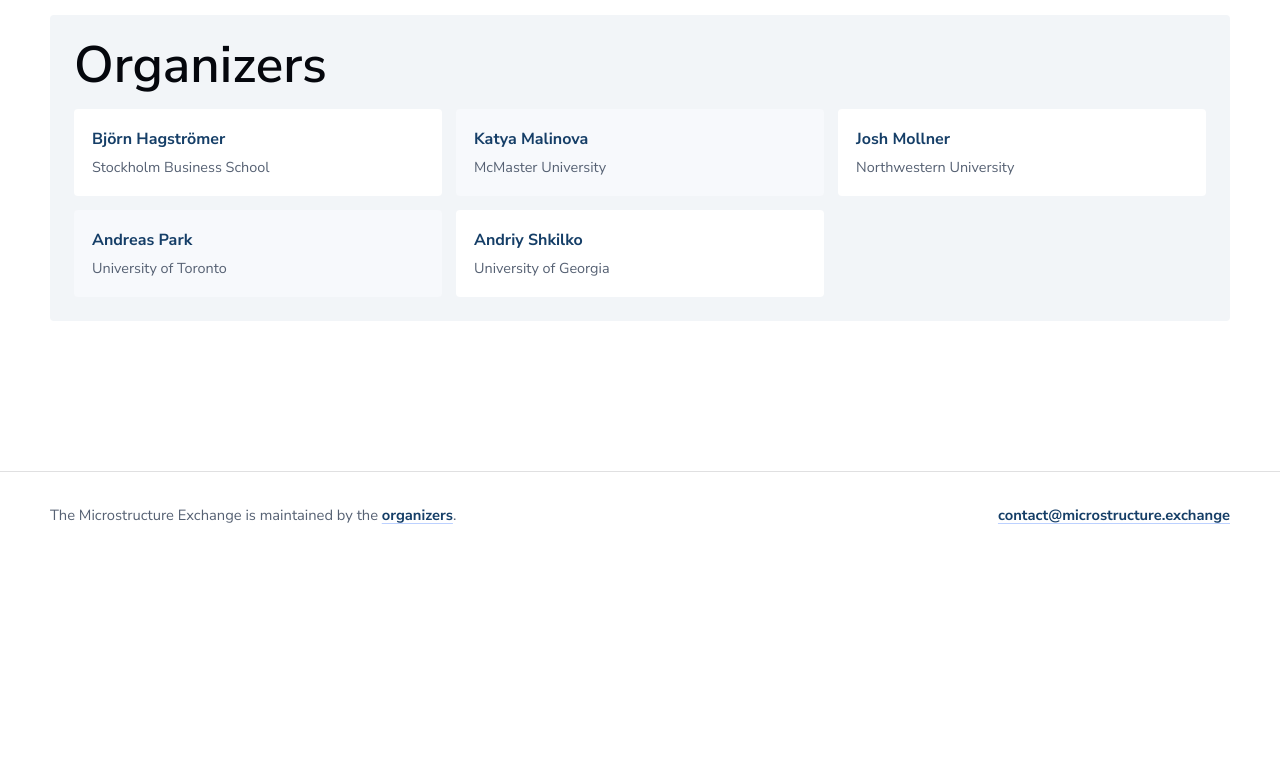
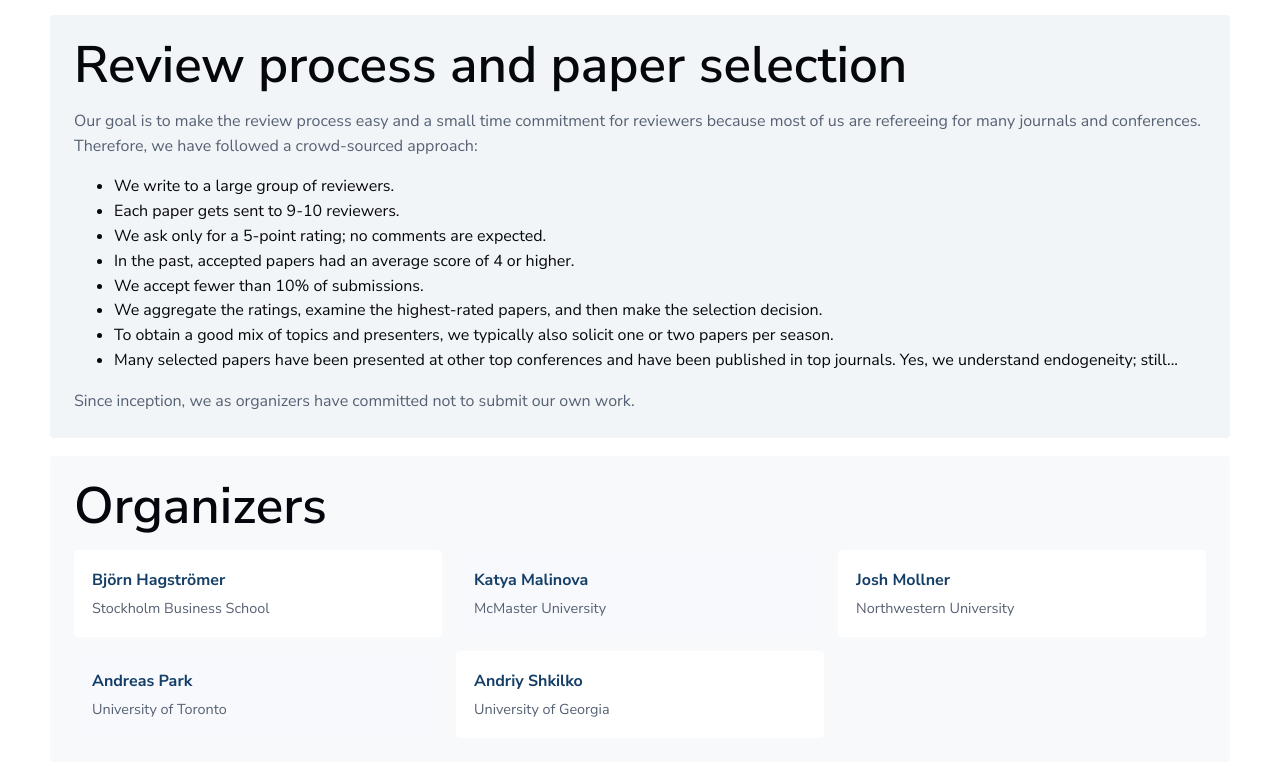
Before and after one commit to andreas-park/microstructure.exchange, a website: page public/about.html in a window 1280 px wide. Shown: the part 741-1520 px from the top of the page. Before the commit the page ends 1300 px from the top, so only its background shows below. Drawn offline with Linux system fonts and the light colour scheme.

Commit message:
Add review process section to about page

```diff
--- a/public/about.html
+++ b/public/about.html
@@ -52,6 +52,21 @@
             <p>Talks are online, usually on Tuesdays at 11:00 a.m. ET, with time for presentation and discussion. Calls for papers are run by season, and accepted authors choose from the available webinar dates.</p>
           </article>
           <article class="card pad span-all">
+            <h2>Review process and paper selection</h2>
+            <p>Our goal is to make the review process easy and a small time commitment for reviewers because most of us are refereeing for many journals and conferences. Therefore, we have followed a crowd-sourced approach:</p>
+            <ul>
+              <li>We write to a large group of reviewers.</li>
+              <li>Each paper gets sent to 9-10 reviewers.</li>
+              <li>We ask only for a 5-point rating; no comments are expected.</li>
+              <li>In the past, accepted papers had an average score of 4 or higher.</li>
+              <li>We accept fewer than 10% of submissions.</li>
+              <li>We aggregate the ratings, examine the highest-rated papers, and then make the selection decision.</li>
+              <li>To obtain a good mix of topics and presenters, we typically also solicit one or two papers per season.</li>
+              <li>Many selected papers have been presented at other top conferences and have been published in top journals. Yes, we understand endogeneity; still...</li>
+            </ul>
+            <p>Since inception, we as organizers have committed not to submit our own work.</p>
+          </article>
+          <article class="card pad span-all">
             <h2>Organizers</h2>
             <div class="organizers" style="margin-top: 18px;">
               <article class="person"><a href="https://hagstromer.org/">Björn Hagströmer</a><span>Stockholm Business School</span></article>
```
